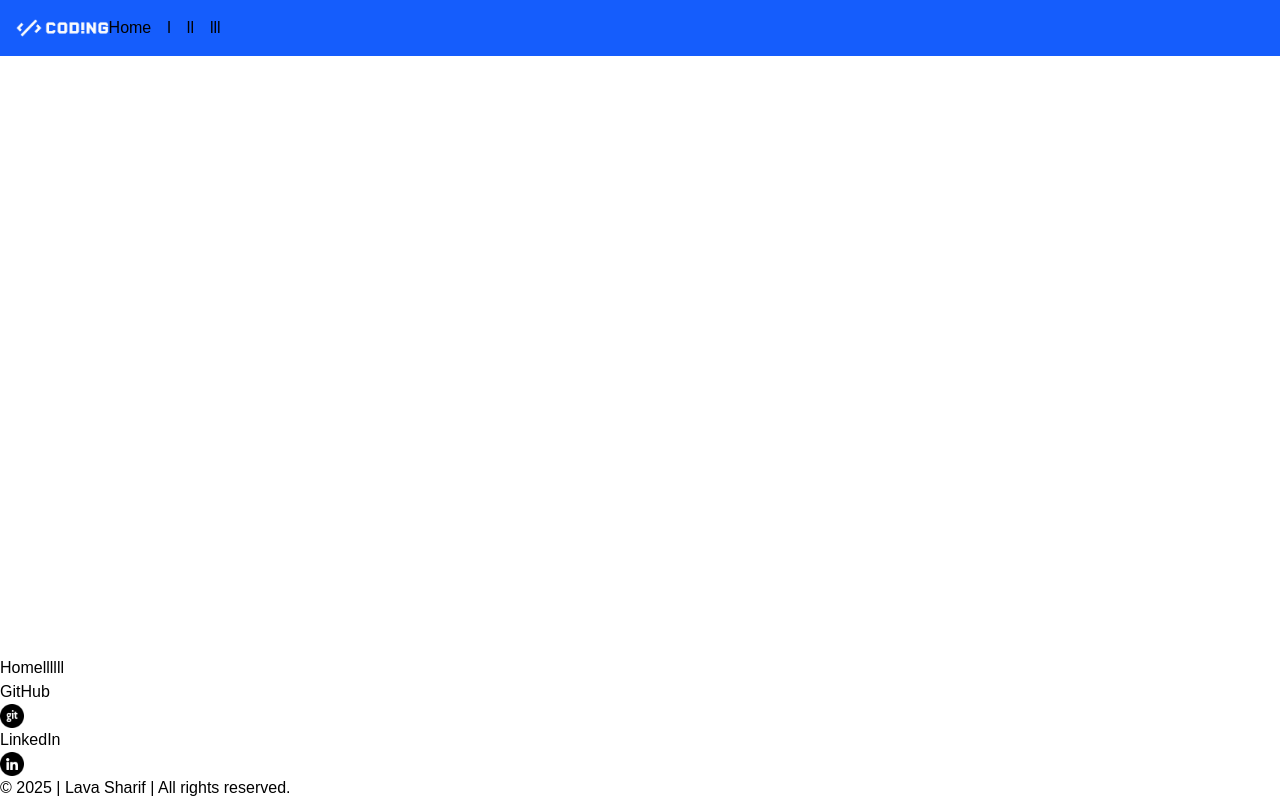
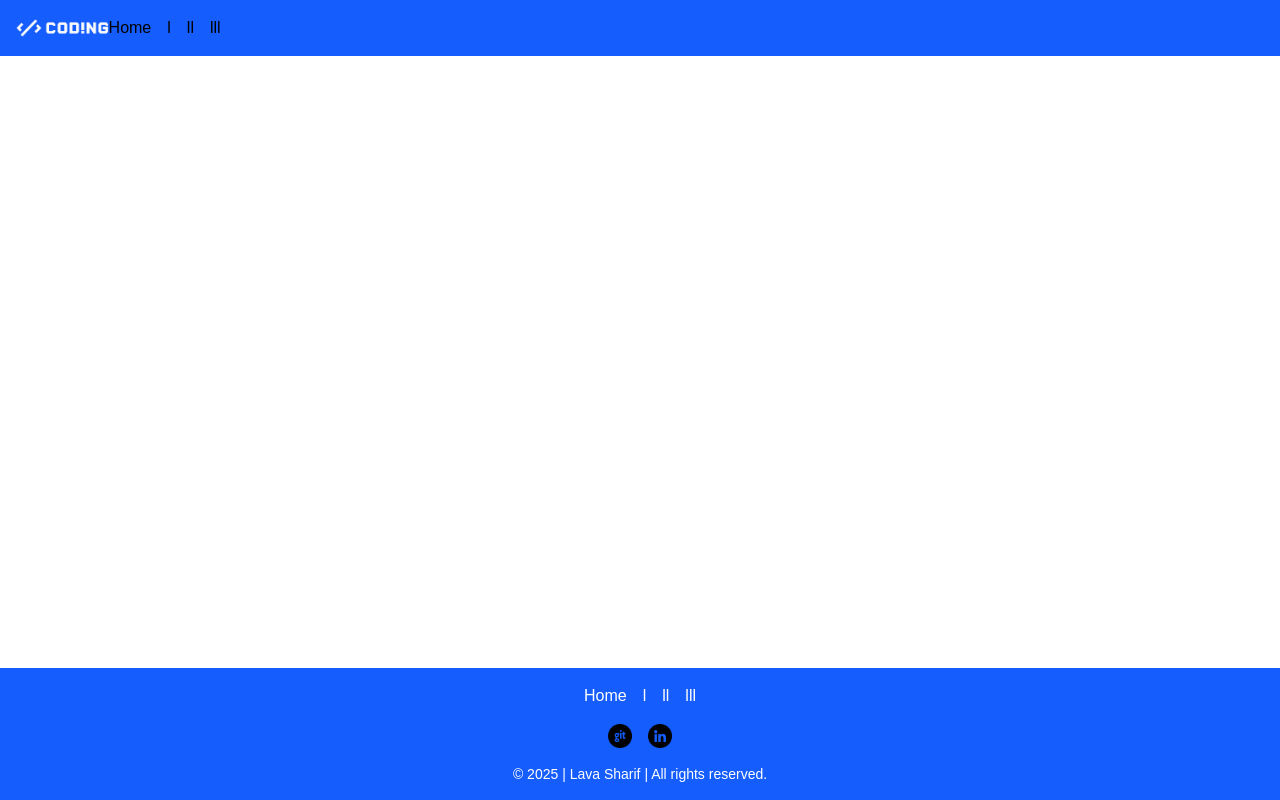
Before and after one commit to Lvhacker1/P, a Next.js app: page / in a window 1280 px wide. Built offline with nearby package versions, Linux system fonts and the light colour scheme.

Commit message:
add som styling to footer

```diff
--- a/src/components/Footer/index.tsx
+++ b/src/components/Footer/index.tsx
@@ -6,24 +6,23 @@ import Link from "next/link";
 
 const Footer = () => {
     return (
-        <footer>
-            <nav>
+        <footer className="bg-blue-600 text-white p-4 flex flex-col justify-between items-center gap-4">
+            <nav className="flex gap-4">
                 {navLinks.map((link: NavLink) => (
                     <Link key={link.path} href={link.name}>
                         {link.name}
                     </Link>
                 ))}
             </nav>
-            <div>
+            <div className="flex gap-4 cursor-grab">
                 {socialLinks.map((socialLink: SocialLinks) => (
                     <a key={socialLink.name} href={socialLink.url} target="_blank" rel="noopener noreferrer">
-                        {socialLink.name}
                         <Image src={socialLink.icon} alt={socialLink.name} width={24} height={24} />
                     </a>
                 ))}
             </div>
             <div>
-                <p>© {copyright.year} | {copyright.name} | {copyright.text}</p>
+                <p className="text-sm">© {copyright.year} | {copyright.name} | {copyright.text}</p>
             </div>
         </footer>
     )
```
